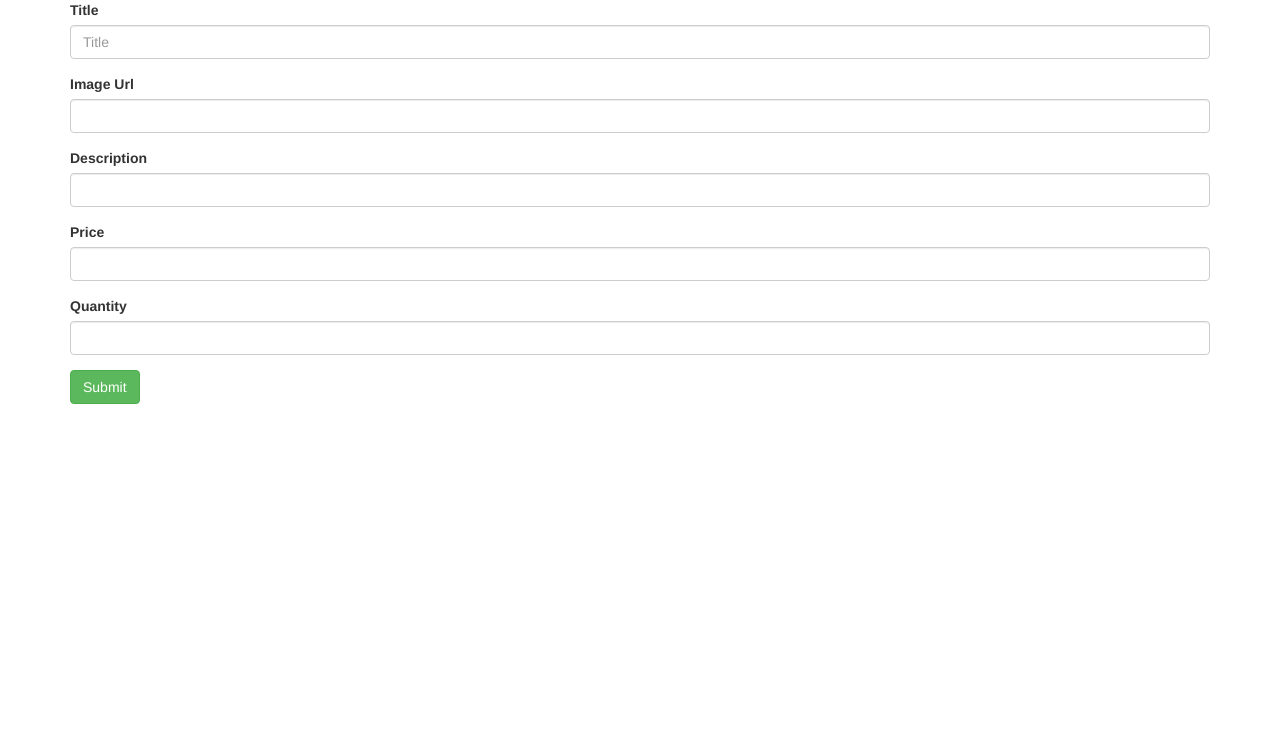
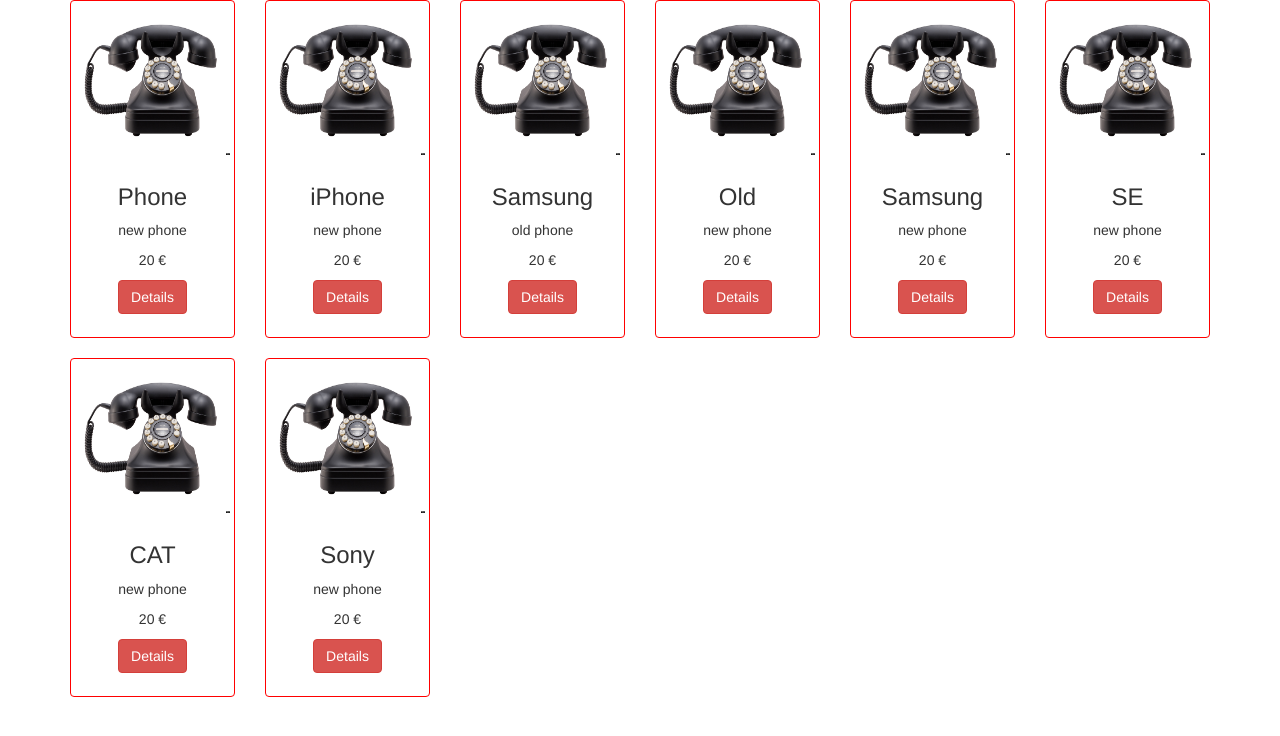
Before and after one commit to ae1663830a/JP_homework, a React (Create React App) app in the folder eshop/: page / in a window 1280 px wide. Shown: the top 736 px of the page. Built offline with nearby package versions, Linux system fonts and the light colour scheme.

Commit message:
tested several functions

```diff
--- a/eshop/src/containers/App.js
+++ b/eshop/src/containers/App.js
@@ -3,7 +3,6 @@
 import ProductList from '../components/ProductList'
 import phone from '../assets/phone.jpg'
 import PropTypes from 'prop-types'
-//import ProductNames from '../components/ProductNames'
 
 class App extends Component {
 
@@ -11,9 +10,9 @@
         productList: [
             {id: '1', title: 'Phone', description: 'new phone', price: '20', image: phone},
             {id: '2', title: 'iPhone', description: 'new phone', price: '20', image: phone},
-            {id: '3', title: 'Samsung', description: 'new phone', price: '20', image: phone},
+            {id: '3', title: 'Samsung', description: 'old phone', price: '20', image: phone},
             {id: '4', title: 'Old', description: 'new phone', price: '20', image: phone},
-            {id: '5', title: 'New', description: 'new phone', price: '20', image: phone},
+            {id: '5', title: 'Samsung', description: 'new phone', price: '20', image: phone},
             {id: '6', title: 'SE', description: 'new phone', price: '20', image: phone},
             {id: '7', title: 'CAT', description: 'new phone', price: '20', image: phone},
             {id: '8', title: 'Sony', description: 'new phone', price: '20', image: phone}
@@ -45,6 +44,20 @@
         console.log(fff.title, fff.price)
     };
 
+    titles = () => {
+        const titleName = this.state.productList.reduce((sum, amTitle) => {
+            return sum + ', ' + amTitle.title;
+
+        });
+    console.log(titleName)
+    };
+
+    ifSamsung = () => {
+        const sumsungPhones =
+            this.state.productList.filter(phone => phone.title === 'Samsung').map(phone => phone.description);
+        console.log(sumsungPhones)
+    };
+
     //
     //
     // changeAge = (event, id) => {
@@ -69,7 +82,7 @@
             <ProductList
                 productList={this.state.productList}
                 key={this.state.productList.id}
-                clicked={this.titlePrice}
+                clicked={this.ifSamsung}
             />
             </div>
         );
--- a/eshop/src/index.js
+++ b/eshop/src/index.js
@@ -6,5 +6,5 @@
 import '../node_modules/bootstrap/dist/css/bootstrap.css'
 import Product from './components/Product'
 
-ReactDOM.render(<Product />, document.getElementById('root'));
+ReactDOM.render(<App />, document.getElementById('root'));
 registerServiceWorker();
```
